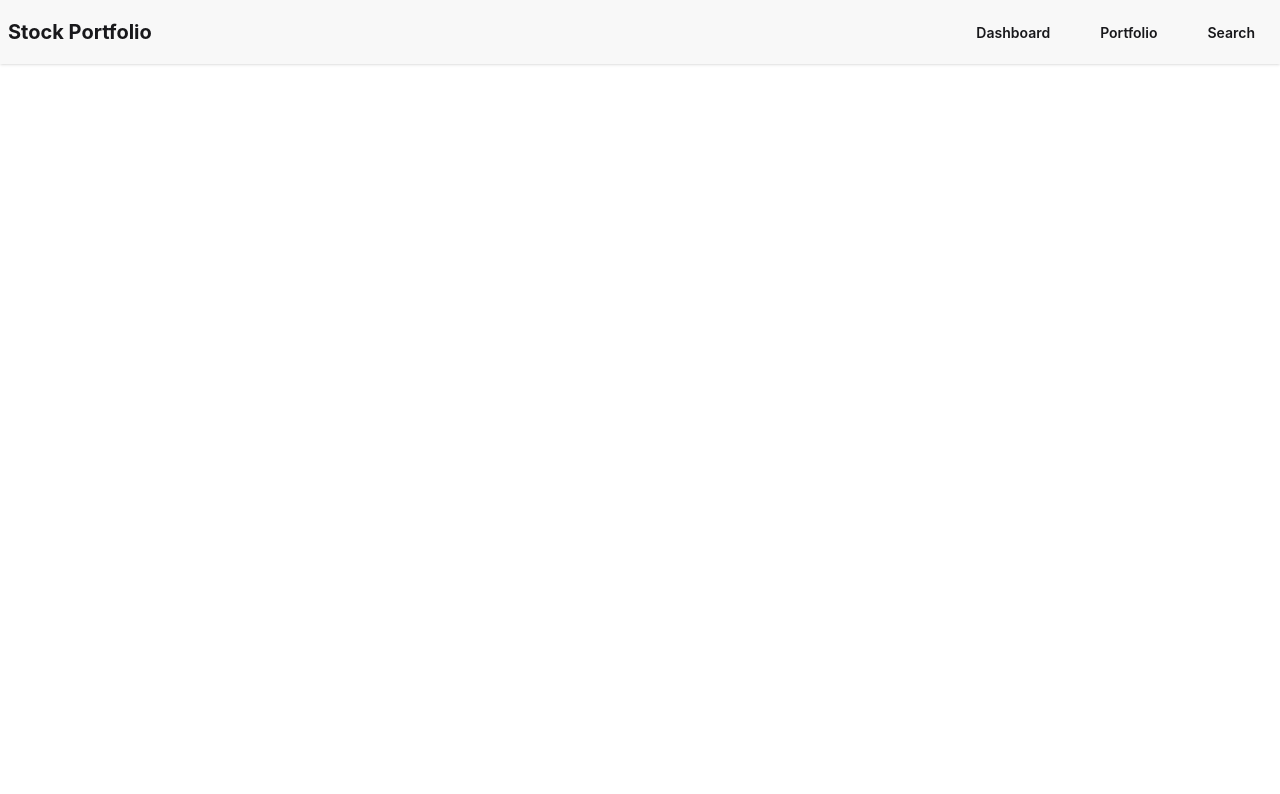
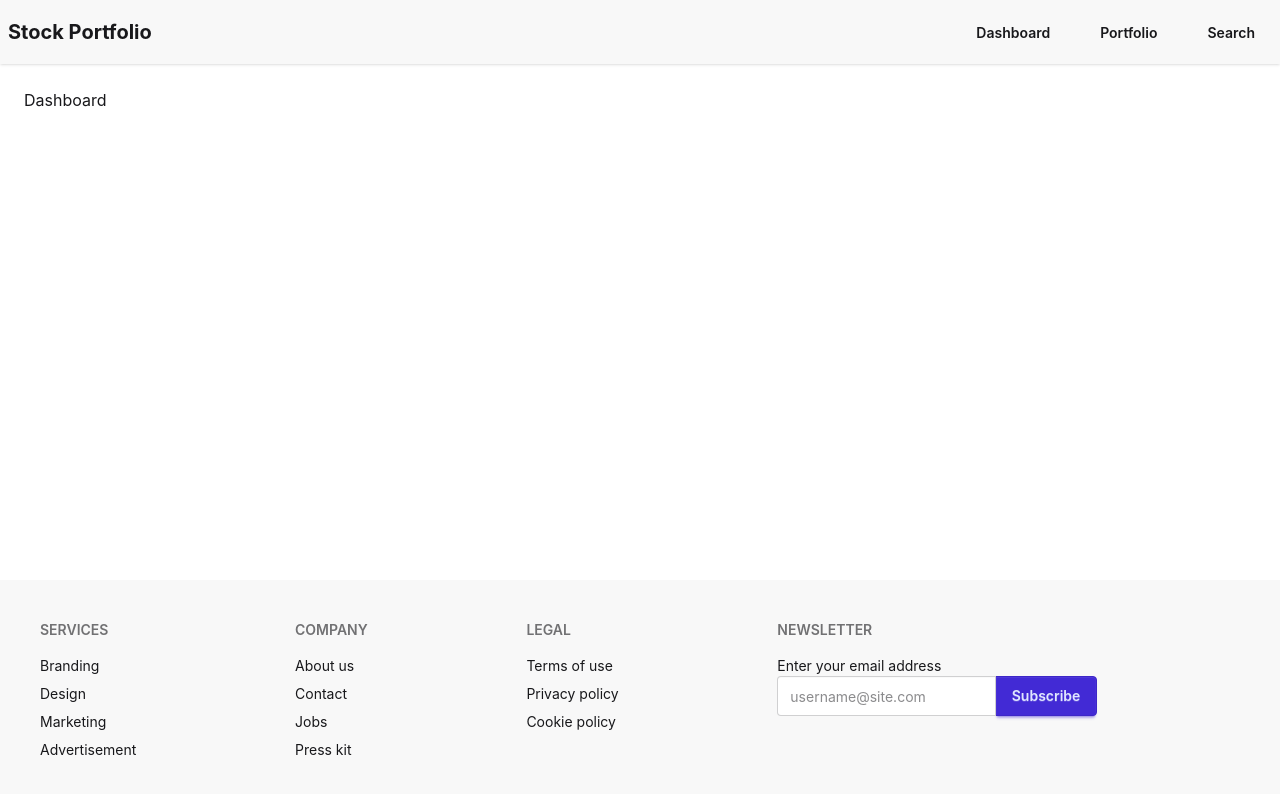
Before and after one commit to shubhamaug02/smart-stock-portfolio, a React (Vite) app: page / in a window 1280 px wide. Shown: the top 794 px of the page. Built offline with nearby package versions, Linux system fonts and the light colour scheme.

Commit message:
Corrected index route and moved files to pages

```diff
--- a/src/App.jsx
+++ b/src/App.jsx
@@ -1,18 +1,21 @@
 import { useState } from "react";
 import { BrowserRouter, Outlet, Route, Routes } from "react-router-dom";
 import Layout from "./layout/Layout";
-import Portfolio from "./components/Portfolio";
-import Search from "./components/Search";
-import StockDetail from "./components/StockDetail";
+import Portfolio from "./pages/Portfolio";
+import Search from "./pages/Search";
+import StockDetail from "./pages/StockDetail";
+import Dashboard from "./pages/Dashboard";
 
 function App() {
   return (
     <BrowserRouter>
       <Routes>
-        <Route path="/" element={<Layout />}></Route>
-        <Route path="/portfolio" element={<Portfolio />}></Route>
-        <Route path="/search" element={<Search />}></Route>
-        <Route path="/stock/:symbol" element={<StockDetail />}></Route>
+        <Route path="/" element={<Layout />}>
+          <Route index element={<Dashboard />} />
+          <Route path="/portfolio" element={<Portfolio />}></Route>
+          <Route path="/search" element={<Search />}></Route>
+          <Route path="/stock/:symbol" element={<StockDetail />}></Route>
+        </Route>
       </Routes>
     </BrowserRouter>
   );
--- a/src/components/Footer.jsx
+++ b/src/components/Footer.jsx
@@ -2,43 +2,42 @@ import React from "react";
 
 const Footer = () => {
   return (
-    <></>
-    // <footer className="footer sm:footer-horizontal bg-base-200 text-base-content p-10">
-    //   <nav>
-    //     <h6 className="footer-title">Services</h6>
-    //     <a className="link link-hover">Branding</a>
-    //     <a className="link link-hover">Design</a>
-    //     <a className="link link-hover">Marketing</a>
-    //     <a className="link link-hover">Advertisement</a>
-    //   </nav>
-    //   <nav>
-    //     <h6 className="footer-title">Company</h6>
-    //     <a className="link link-hover">About us</a>
-    //     <a className="link link-hover">Contact</a>
-    //     <a className="link link-hover">Jobs</a>
-    //     <a className="link link-hover">Press kit</a>
-    //   </nav>
-    //   <nav>
-    //     <h6 className="footer-title">Legal</h6>
-    //     <a className="link link-hover">Terms of use</a>
-    //     <a className="link link-hover">Privacy policy</a>
-    //     <a className="link link-hover">Cookie policy</a>
-    //   </nav>
-    //   <form>
-    //     <h6 className="footer-title">Newsletter</h6>
-    //     <fieldset className="w-80">
-    //       <label>Enter your email address</label>
-    //       <div className="join">
-    //         <input
-    //           type="text"
-    //           placeholder="username@site.com"
-    //           className="input input-bordered join-item"
-    //         />
-    //         <button className="btn btn-primary join-item">Subscribe</button>
-    //       </div>
-    //     </fieldset>
-    //   </form>
-    // </footer>
+    <footer className="footer sm:footer-horizontal bg-base-200 text-base-content p-10">
+      <nav>
+        <h6 className="footer-title">Services</h6>
+        <a className="link link-hover">Branding</a>
+        <a className="link link-hover">Design</a>
+        <a className="link link-hover">Marketing</a>
+        <a className="link link-hover">Advertisement</a>
+      </nav>
+      <nav>
+        <h6 className="footer-title">Company</h6>
+        <a className="link link-hover">About us</a>
+        <a className="link link-hover">Contact</a>
+        <a className="link link-hover">Jobs</a>
+        <a className="link link-hover">Press kit</a>
+      </nav>
+      <nav>
+        <h6 className="footer-title">Legal</h6>
+        <a className="link link-hover">Terms of use</a>
+        <a className="link link-hover">Privacy policy</a>
+        <a className="link link-hover">Cookie policy</a>
+      </nav>
+      <form>
+        <h6 className="footer-title">Newsletter</h6>
+        <fieldset className="w-80">
+          <label>Enter your email address</label>
+          <div className="join">
+            <input
+              type="text"
+              placeholder="username@site.com"
+              className="input input-bordered join-item"
+            />
+            <button className="btn btn-primary join-item">Subscribe</button>
+          </div>
+        </fieldset>
+      </form>
+    </footer>
   );
 };
 
--- a/src/layout/Layout.jsx
+++ b/src/layout/Layout.jsx
@@ -8,7 +8,7 @@ const Layout = () => {
     <div className="min-h-screen flex flex-col">
       <Navbar />
 
-      <div className="flex-1 container mx-auto p-6">
+      <div className="flex-1 container max-w-7xl mx-auto p-6">
         <Outlet />
       </div>
 
```
Also changed, not shown: src/pages/Dashboard.jsx (renamed from src/components/Dashboard.jsx), src/pages/Portfolio.jsx (renamed from src/components/Portfolio.jsx), src/pages/Search.jsx (renamed from src/components/Search.jsx), src/pages/StockDetail.jsx (renamed from src/components/StockDetail.jsx).
